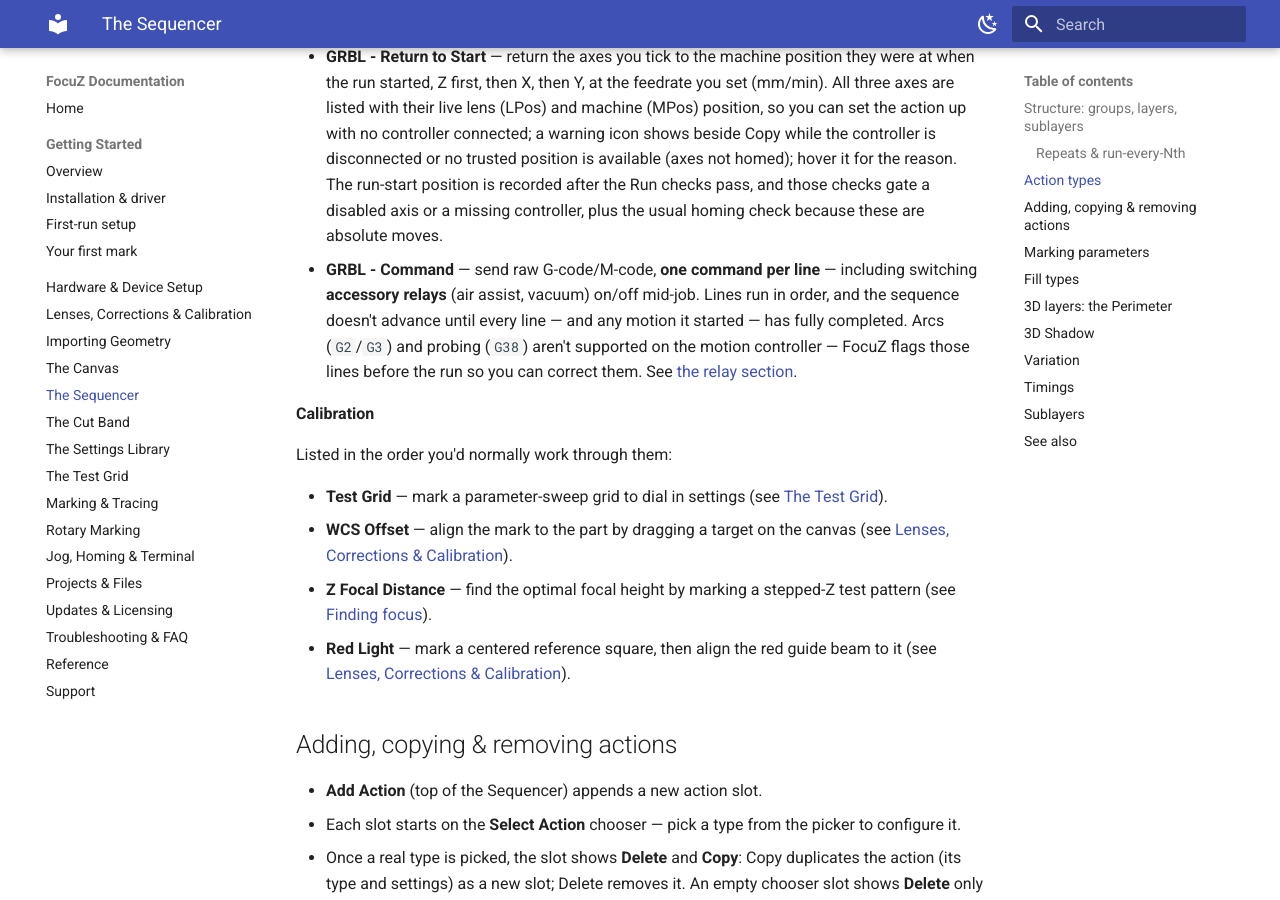
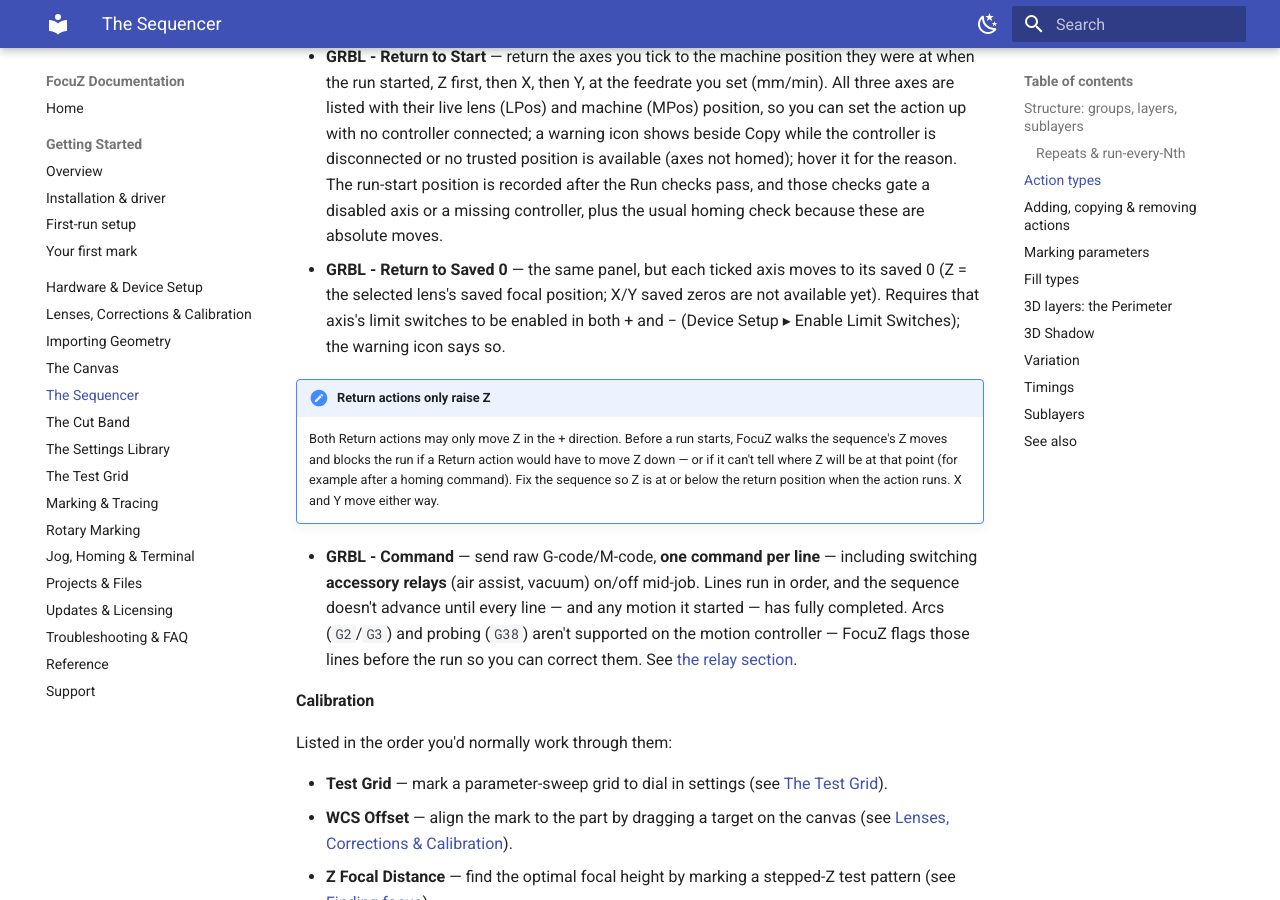
Before and after one commit to Lokahi-Shop/focuz-docs, an MkDocs documentation site: the page built from docs/sequencer.md, in a window 1280 px wide and 900 px high, scrolled down 1942 px. Built offline with MkDocs 1.6.1 and Material for MkDocs 9.7.7, drawn with Linux system fonts in a browser that asks for light colours.

Commit message:
Sequencer: document Return to Saved 0 and the Z+ rule
Co-Authored-By: Claude Fable 5.1 <noreply@anthropic.com>

```diff
--- a/docs/sequencer.md
+++ b/docs/sequencer.md
@@ -66,6 +66,15 @@ Adding an action opens a picker grouped by purpose:
   available (axes not homed); hover it for the reason. The run-start position is
   recorded after the Run checks pass, and those checks gate a disabled axis or a missing controller,
   plus the usual homing check because these are absolute moves.
+- **GRBL - Return to Saved 0** — the same panel, but each ticked axis moves to its saved 0 (Z = the
+  selected lens's saved focal position; X/Y saved zeros are not available yet). Requires that axis's limit
+  switches to be enabled in both + and − (Device Setup ▸ Enable Limit Switches); the warning icon says so.
+
+!!! note "Return actions only raise Z"
+    Both Return actions may only move Z in the + direction. Before a run starts, FocuZ walks the sequence's Z
+    moves and blocks the run if a Return action would have to move Z down — or if it can't tell where Z will
+    be at that point (for example after a homing command). Fix the sequence so Z is at or below the return
+    position when the action runs. X and Y move either way.
 - **GRBL - Command** — send raw G-code/M-code, **one command per line** — including switching
   **accessory relays** (air assist, vacuum) on/off mid-job. Lines run in order, and the sequence
   doesn't advance until every line — and any motion it started — has fully completed. Arcs
```
